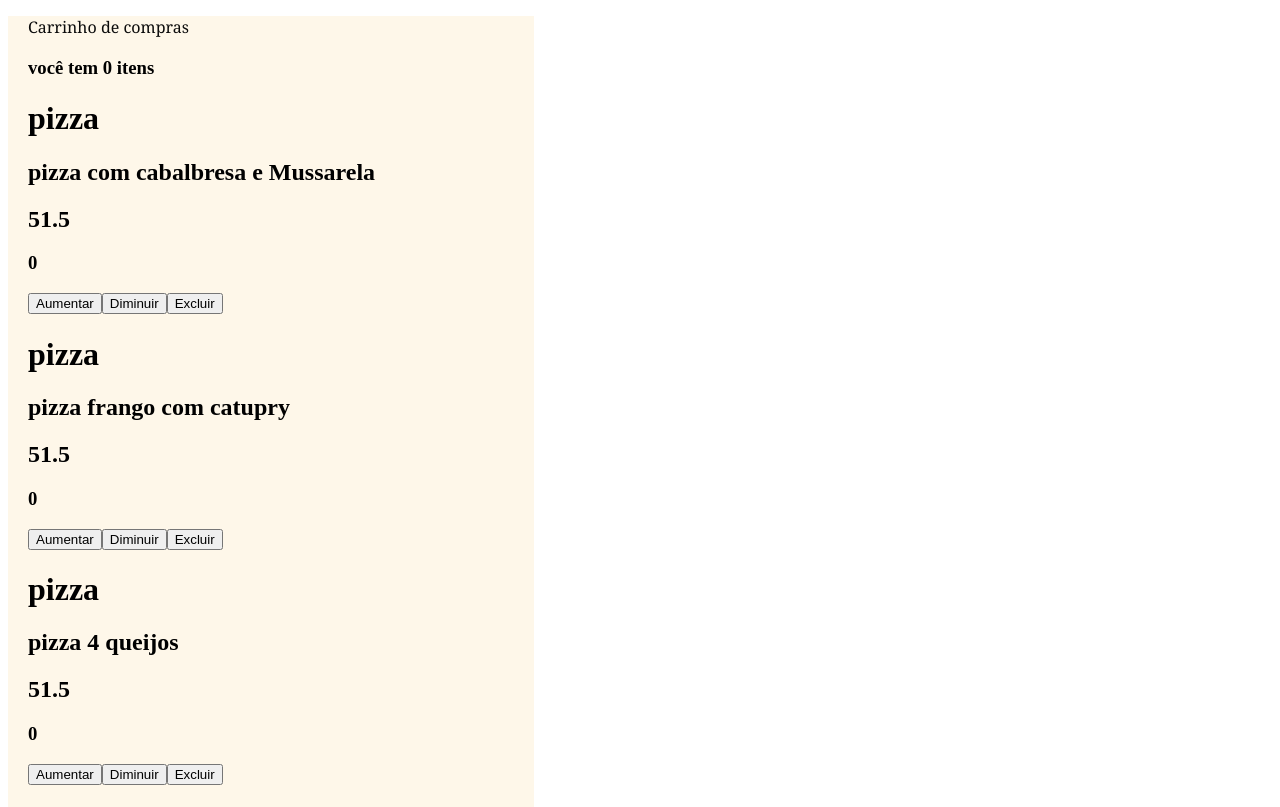
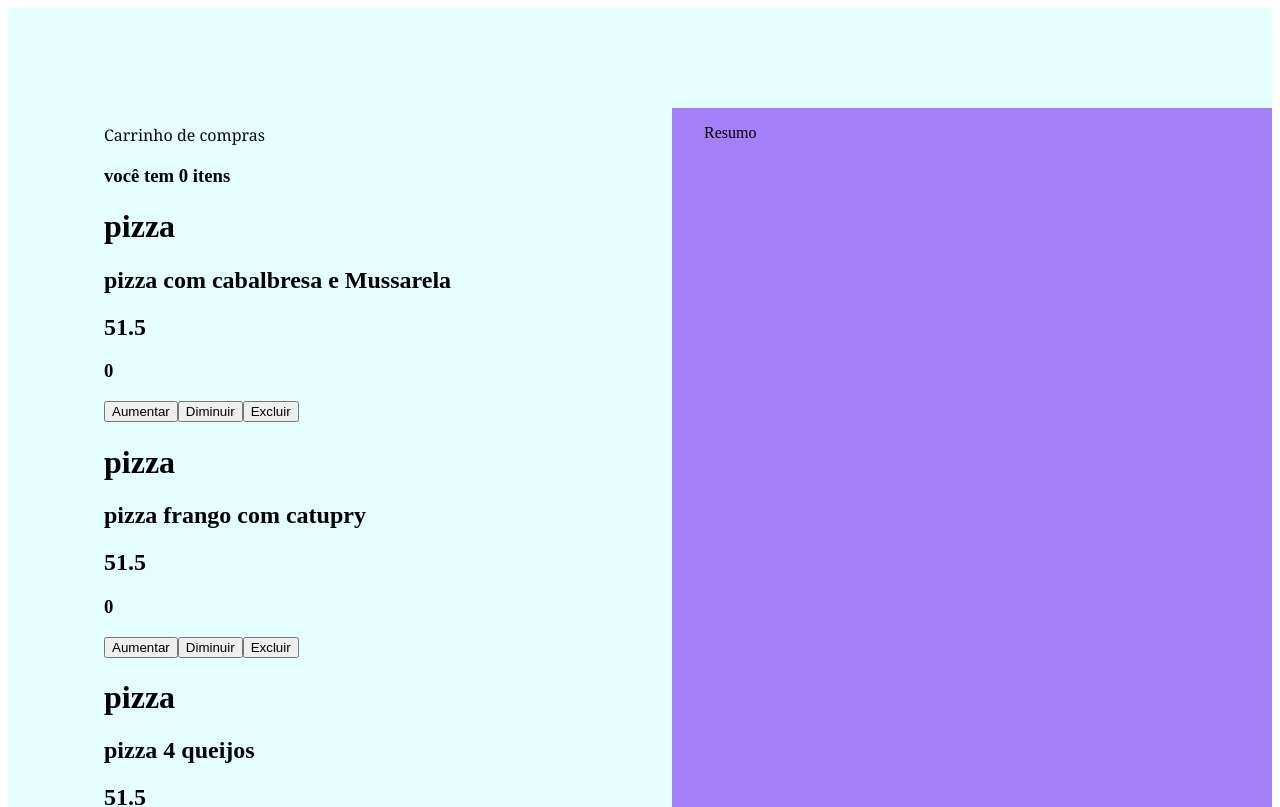
Before and after one commit to marlusmarcos/T-PICOS-ESPECIAIS-EM-ENGENHARIA-DE-SOFTWARE-VI, a React (Vite) app in the folder pessoal/tarefa01/: page / in a window 1280 px wide. Shown: the top 807 px of the page. Built offline with nearby package versions, Linux system fonts and the light colour scheme.

Commit message:
ajustando css

```diff
--- a/pessoal/tarefa01/src/componentes/Topo.tsx
+++ b/pessoal/tarefa01/src/componentes/Topo.tsx
@@ -27,8 +27,9 @@ function Topo () {
 
 
     return (
-        <>
-        <div className={styles.items}>
+
+        <div className={styles.container}>
+            <div  className={styles.items}>
                 <p className={styles.topo}>
                     Carrinho de compras
                 </p>
@@ -38,8 +39,14 @@ function Topo () {
                 <Item nome={"pizza" } descricao={"pizza 4 queijos"} preco={51.5} incrementCount={incrementCount} decrementCount = { decrementCount}/>
                 <Item nome={"pizza" } descricao={"pizza portuguesa"} preco={51.5} incrementCount={incrementCount} decrementCount = { decrementCount}/>
             </div>
+            <div className={styles.resumo}>
+                <p>Resumo</p>
+            </div>
 
-        </>
+        </div>
+
+
+
     )
 
 }
--- a/pessoal/tarefa01/src/css/teste.module.css
+++ b/pessoal/tarefa01/src/css/teste.module.css
@@ -3,10 +3,28 @@
     font-family:Georgia, 'Times New Roman', Times, serif ;
 
 }
+.container {
+    background-color: rgb(228, 253, 253);
+    display: flex;
+}
 
 .items {
-    align-items: center;
-    background-color: rgb(254, 247, 233);
-    padding-left: 20px;
-    width: 40%;
+    padding: auto;
+    padding-left: 2rem;
+    padding-right: 5rem;
+    width: 48%;
+    margin-top: 100px;
+    margin-left: 4rem;
+
+
 }
+
+.resumo {
+    align-items: flex-start;
+    background-color: rgb(164, 129, 251);
+    padding-left: 2rem;
+    padding-right: 5rem;
+    width: 48%;
+    margin-top: 100px;
+
+}
```
Lines whose indentation alone changed are shown as unchanged.
